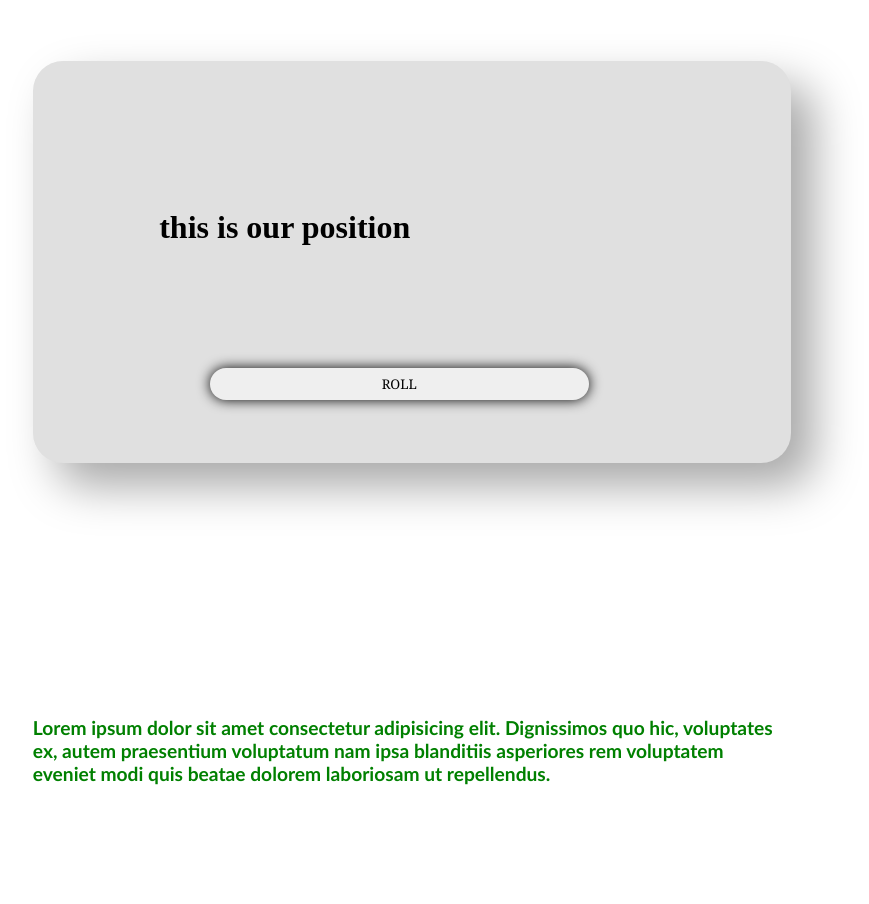
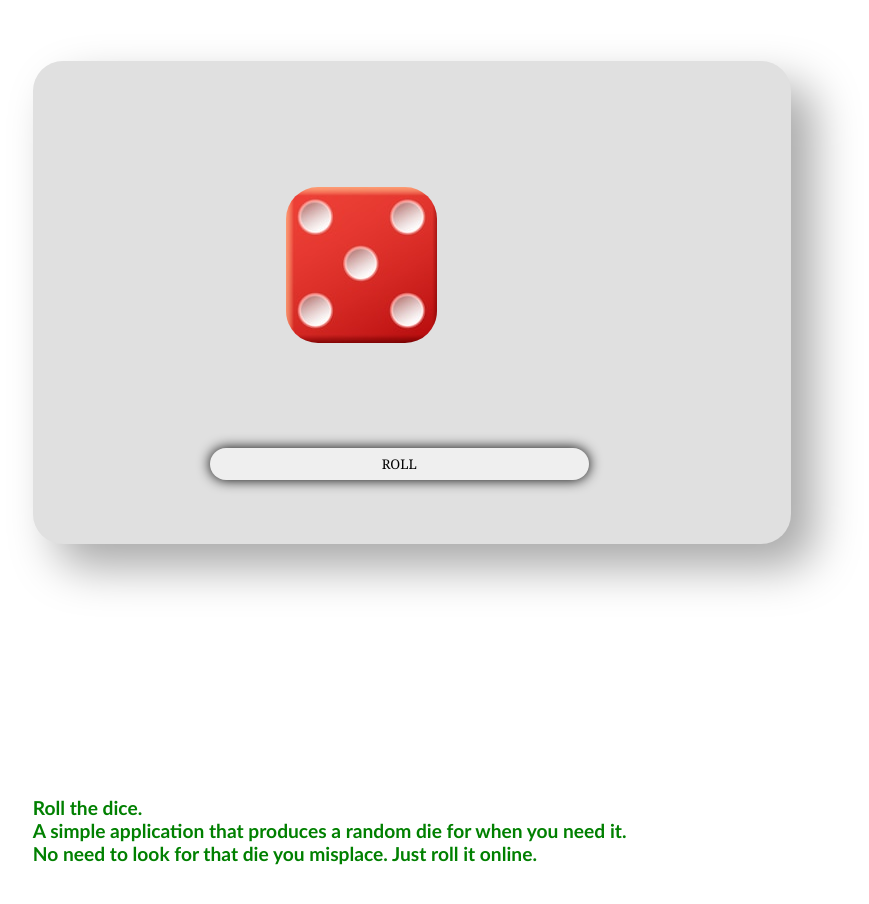
Before and after one commit to K-Jay9/rolling-dice, a plain HTML site: page index.html in a window 1280 px wide. Shown: the part 192-1096 px from the top of the page, without its empty margins (228-1097 px from the left). Drawn offline with Linux system fonts and the light colour scheme.

Commit message:
finalised the html

```diff
--- a/index.html
+++ b/index.html
@@ -10,14 +10,18 @@
 <body>
 
     <div class="card">
-        <h1> this is our position</h1>
+        <img src="images/five.png" alt="dice">
         <div class="die"></div>
         <button>ROLL</button>
     </div>
 
     <div class="bullshit">
-        Lorem ipsum dolor sit amet consectetur adipisicing elit. Dignissimos quo hic, voluptates ex, autem praesentium voluptatum nam ipsa blanditiis asperiores rem voluptatem eveniet modi quis beatae dolorem laboriosam ut repellendus.
+        Roll the dice.
+        <br/>
+        A simple application that produces a random die for when you need it.
+        <br/>
+        No need to look for that die you misplace. Just roll it online.
     </div>
-
+    <script src="index.js"></script>
 </body>
 </html>
```
